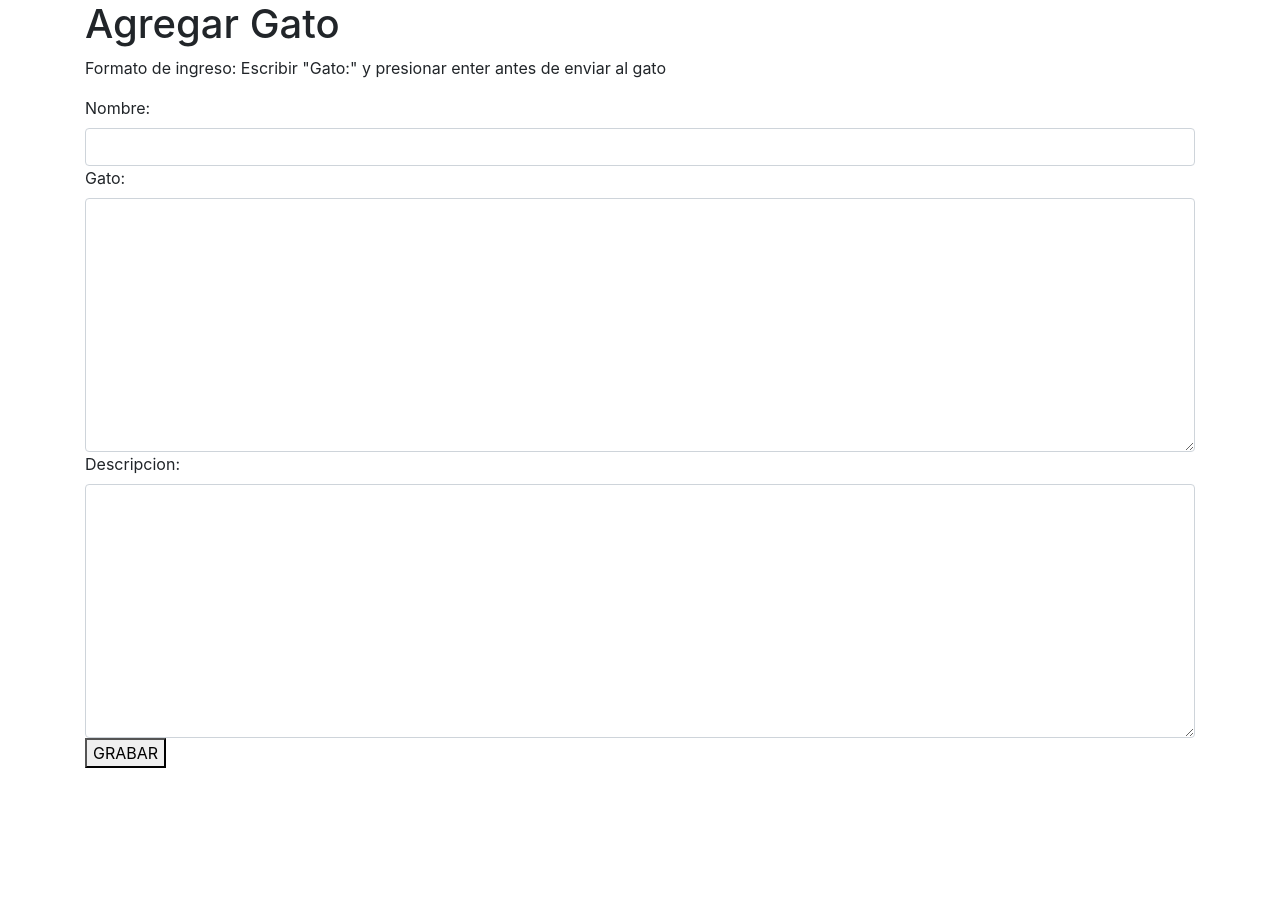
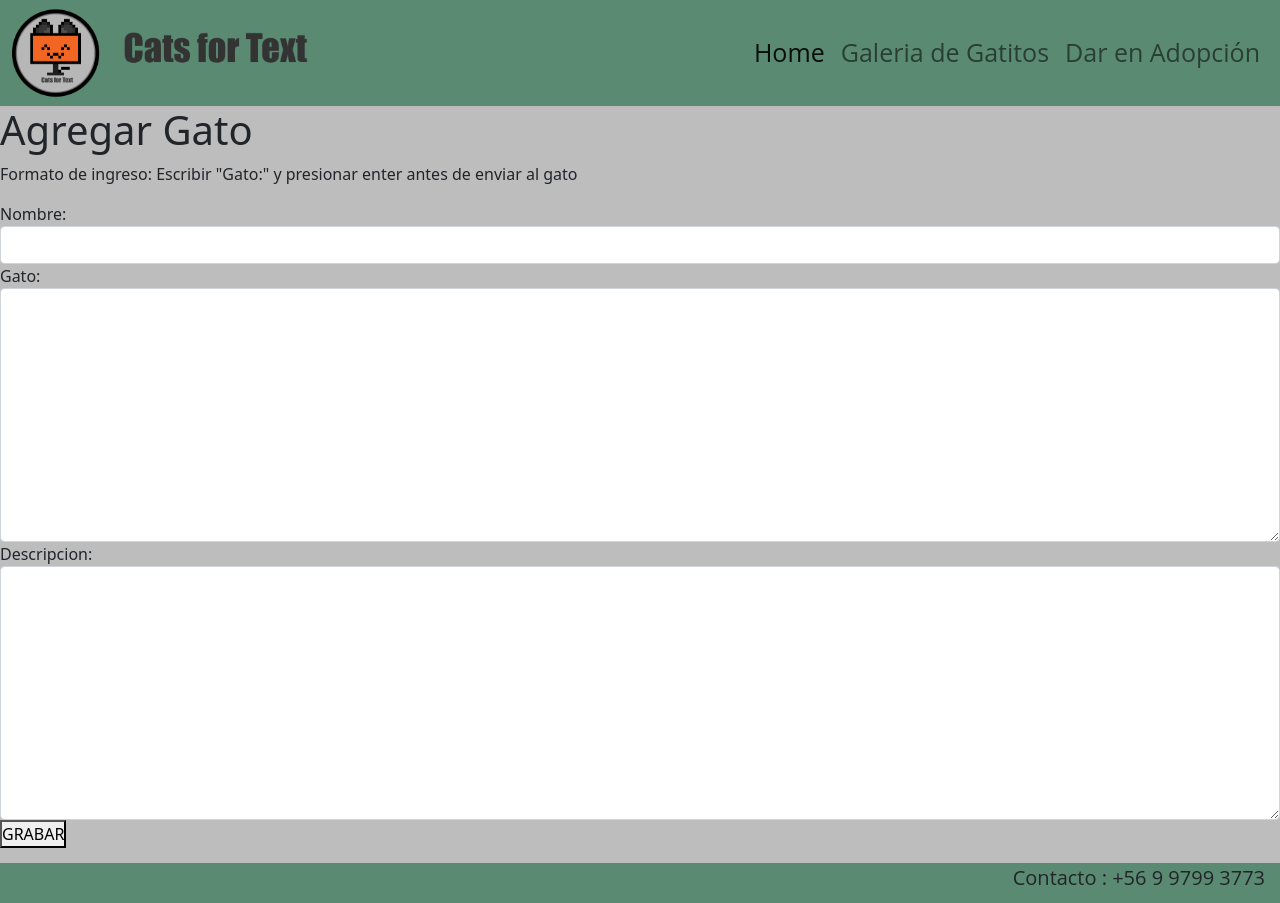
Before and after one commit to Regy25/DJCats, a Django app: page /add_cat in a window 1280 px wide. Before the commit the page ends 768 px from the top, so only its background shows below. Run offline with Django 3.2, Linux system fonts and the light colour scheme.

Commit message:
Cambios en add_cat

```diff
--- a/cats/templates/cats/add_cat.html
+++ b/cats/templates/cats/add_cat.html
@@ -1,24 +1,16 @@
-<!DOCTYPE html>
-<html lang="en">
+{% extends 'cats/base.html' %}
+{% load static %}
 
-<head>
-    <meta charset="UTF-8">
-    <meta name="viewport" content="width=device-width, initial-scale=1.0">
-    <meta http-equiv="X-UA-Compatible" content="ie=edge">
-    <link rel="stylesheet" href="https://cdn.jsdelivr.net/npm/bootstrap@4.5.3/dist/css/bootstrap.min.css" integrity="sha384-TX8t27EcRE3e/ihU7zmQxVncDAy5uIKz4rEkgIXeMed4M0jlfIDPvg6uqKI2xXr2" crossorigin="anonymous">
+{% block css %}
+<link rel="stylesheet" href="{% static 'cats/css/home.css' %}">
+{% endblock %}
 
-    <title>Document</title>
-</head>
+{% block contenido %}
 
-<body>
-    <div class="container">
         <h1>Agregar Gato</h1>
         <p>Formato de ingreso: Escribir "Gato:" y presionar enter antes de enviar al gato</p>
         <form method="POST">
             {% csrf_token %} {{ form.as_table }}
             <button type="submit">GRABAR</button>
         </form>
-    </div>
-</body>
-
-</html>
+{% endblock%}
--- a/cats/templates/cats/base.html
+++ b/cats/templates/cats/base.html
@@ -36,10 +36,10 @@
                                 <a class="nav-link active" aria-current="page" href="{% url 'home' %}">Home</a>
                             </li>
                             <li class="nav-item">
-                                <a class="nav-link" href="pages/economia.html">Indicadores Economicos</a>
+                                <a class="nav-link" href="{% url 'listar_cats' %}">Galeria de Gatitos</a>
                             </li>
                             <li class="nav-item">
-                                <a class="nav-link" href="pages/submit.html">Dar en Adopción</a>
+                                <a class="nav-link" href="{% url 'add_cat' %}">Dar en Adopción</a>
                             </li>
                         </ul>
                     </div>
```
Also changed, not shown: 1 other file.
